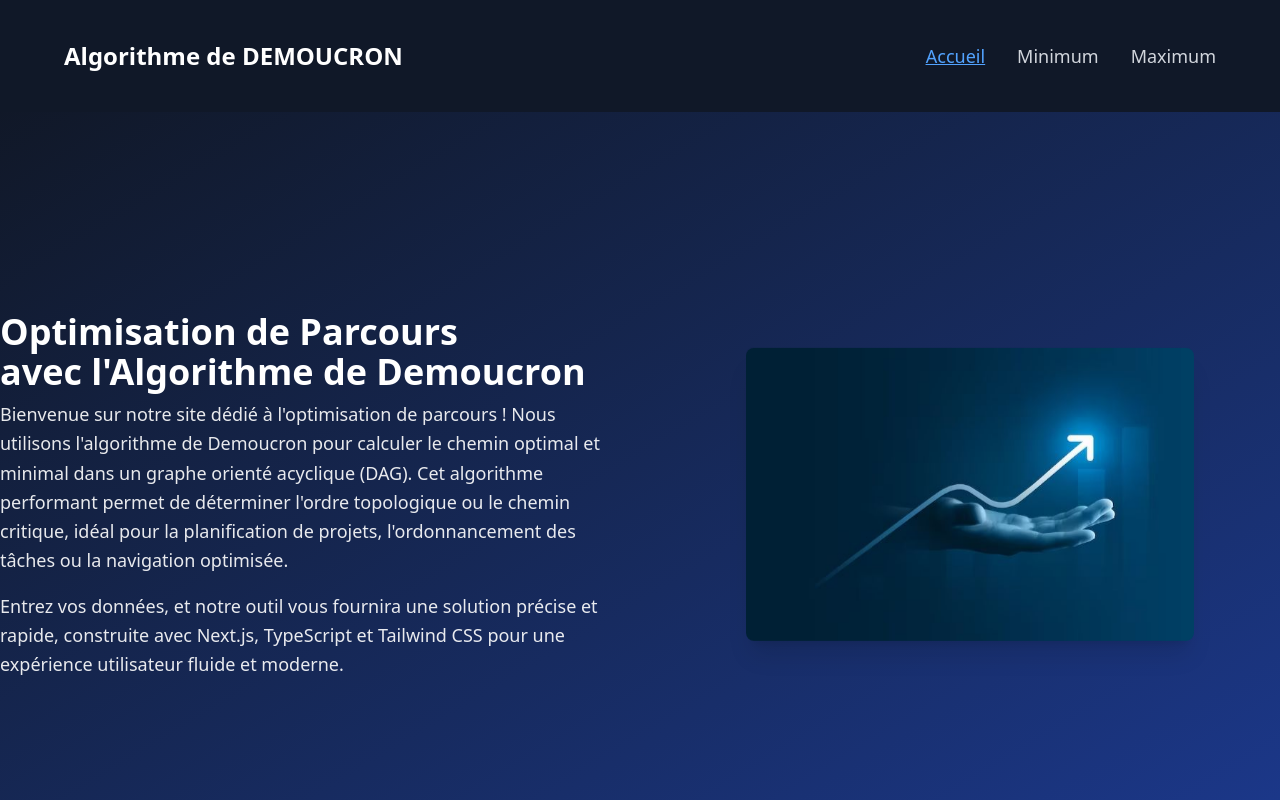
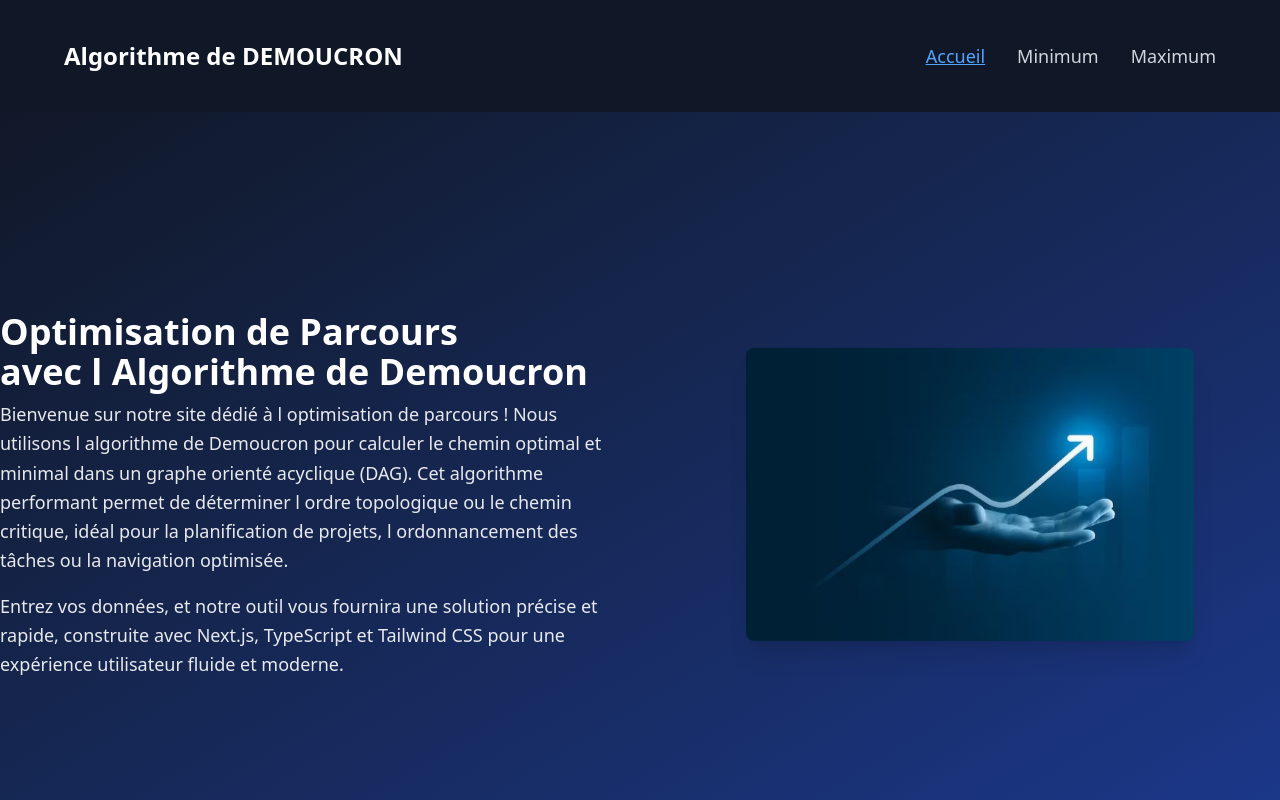
Before and after one commit to Mariusrakotonandrianina/Recherche-op-rationnelle, a Next.js app: page / in a window 1280 px wide. Shown: the top 800 px of the page. Built offline with nearby package versions, Linux system fonts and the light colour scheme.

Commit message:
correction

```diff
--- a/src/app/components/FormModal.tsx
+++ b/src/app/components/FormModal.tsx
@@ -392,7 +392,7 @@ export default function FormModal({
             <div className="mt-4">
               <h3 className="text-md font-semibold text-gray-800 mb-2">Confirmer la suppression</h3>
               <p className="text-sm text-gray-600 mb-2">
-                Voulez-vous vraiment supprimer le sommet "{selectedNode.id}" ? Cela supprimera également toutes les arêtes associées.
+                Voulez-vous vraiment supprimer le sommet {selectedNode.id} ? Cela supprimera également toutes les arêtes associées.
               </p>
               <div className="flex justify-end gap-2">
                 <button
@@ -500,7 +500,7 @@ export default function FormModal({
             <div className="mt-4">
               <h3 className="text-md font-semibold text-gray-800 mb-2">Confirmer la suppression</h3>
               <p className="text-sm text-gray-600 mb-2">
-                Voulez-vous vraiment supprimer l'arête "{selectedEdge.source} → {selectedEdge.target}" ?
+                Voulez-vous vraiment supprimer l arête {selectedEdge.source} → {selectedEdge.target} ?
               </p>
               <div className="flex justify-end gap-2">
                 <button
--- a/src/app/components/GraphFormModal.tsx
+++ b/src/app/components/GraphFormModal.tsx
@@ -389,7 +389,7 @@ export default function GraphFormModal({
             <div className="mt-4">
               <h3 className="text-md font-semibold text-gray-800 mb-2">Confirmer la suppression</h3>
               <p className="text-sm text-gray-600 mb-2">
-                Voulez-vous vraiment supprimer le sommet '{selectedNode.id}' ? Cela supprimera également toutes les arêtes associées.
+                Voulez-vous vraiment supprimer le sommet {selectedNode.id} ? Cela supprimera également toutes les arêtes associées.
               </p>
               <div className="flex justify-end gap-2">
                 <button
@@ -497,7 +497,7 @@ export default function GraphFormModal({
             <div className="mt-4">
               <h3 className="text-md font-semibold text-gray-800 mb-2">Confirmer la suppression</h3>
               <p className="text-sm text-gray-600 mb-2">
-                Voulez-vous vraiment supprimer l'arête "{selectedEdge.source} → {selectedEdge.target}" ?
+                Voulez-vous vraiment supprimer l'arête {selectedEdge.source} → {selectedEdge.target} ?
               </p>
               <div className="flex justify-end gap-2">
                 <button
--- a/src/app/components/MaxMatrixTable.tsx
+++ b/src/app/components/MaxMatrixTable.tsx
@@ -228,7 +228,7 @@ export default function DemoucronMaxMatrixTable({
       changedCellsByStep: computedData.changedCellsByStep,
       predecessors: computedData.predecessors,
     });
-setShowSolution(false);
+    setShowSolution(false);
 
     const finalMatrixStr = JSON.stringify(computedData.finalMatrix);
     const solutionEdgesStr = JSON.stringify(computedData.solutionEdges);
@@ -379,7 +379,7 @@ setShowSolution(false);
           {currentCalculations.length > 0 && (
             <div className="mt-4">
               <h3 className="text-md font-semibold text-gray-800 mb-2">
-                Calculs pour l'étape {currentStep === 0 ? 'Initiale' : `k=${currentStep}`}
+                Calculs pour létape {currentStep === 0 ? 'Initiale' : `k=${currentStep}`}
               </h3>
               <div className="text-gray-700">
                 {currentCalculations.map((rowCalcs, rowIndex) =>
--- a/src/app/components/MinMatrixTable.tsx
+++ b/src/app/components/MinMatrixTable.tsx
@@ -369,7 +369,7 @@ export default function MinMatrixTable({
           {currentCalculations.length > 0 && currentCalculations.some((row) => row.some((calc) => calc)) && (
             <div className="mt-4">
               <h3 className="text-md font-semibold text-gray-800 mb-2">
-                Calculs pour l'étape {currentStep === 0 ? 'Initiale' : `k=${currentStep}`}
+                Calculs pour létape {currentStep === 0 ? 'Initiale' : `k=${currentStep}`}
               </h3>
               <div className="text-gray-700">
                 {currentCalculations.map((rowCalcs, rowIndex) =>
--- a/src/app/page.tsx
+++ b/src/app/page.tsx
@@ -9,14 +9,14 @@ export default function Home() {
         {/* Left: Project Description */}
         <div className="flex flex-col justify-center space-y-4">
           <h2 className="text-4xl font-bold mb-2 animate-slide-down">
-            Optimisation de Parcours <br />avec l'Algorithme de Demoucron
+            Optimisation de Parcours <br />avec l Algorithme de Demoucron
           </h2>
           <p className="text-lg leading-relaxed opacity-90">
-            Bienvenue sur notre site dédié à l'optimisation de parcours ! Nous utilisons
-            l'algorithme de Demoucron pour calculer le chemin optimal et minimal dans un
+            Bienvenue sur notre site dédié à l optimisation de parcours ! Nous utilisons
+            l algorithme de Demoucron pour calculer le chemin optimal et minimal dans un
             graphe orienté acyclique (DAG). Cet algorithme performant permet de déterminer
-            l'ordre topologique ou le chemin critique, idéal pour la planification de
-            projets, l'ordonnancement des tâches ou la navigation optimisée.
+            l ordre topologique ou le chemin critique, idéal pour la planification de
+            projets, l ordonnancement des tâches ou la navigation optimisée.
           </p>
           <p className="text-lg leading-relaxed opacity-90">
             Entrez vos données, et notre outil vous fournira une solution précise et rapide,
```
